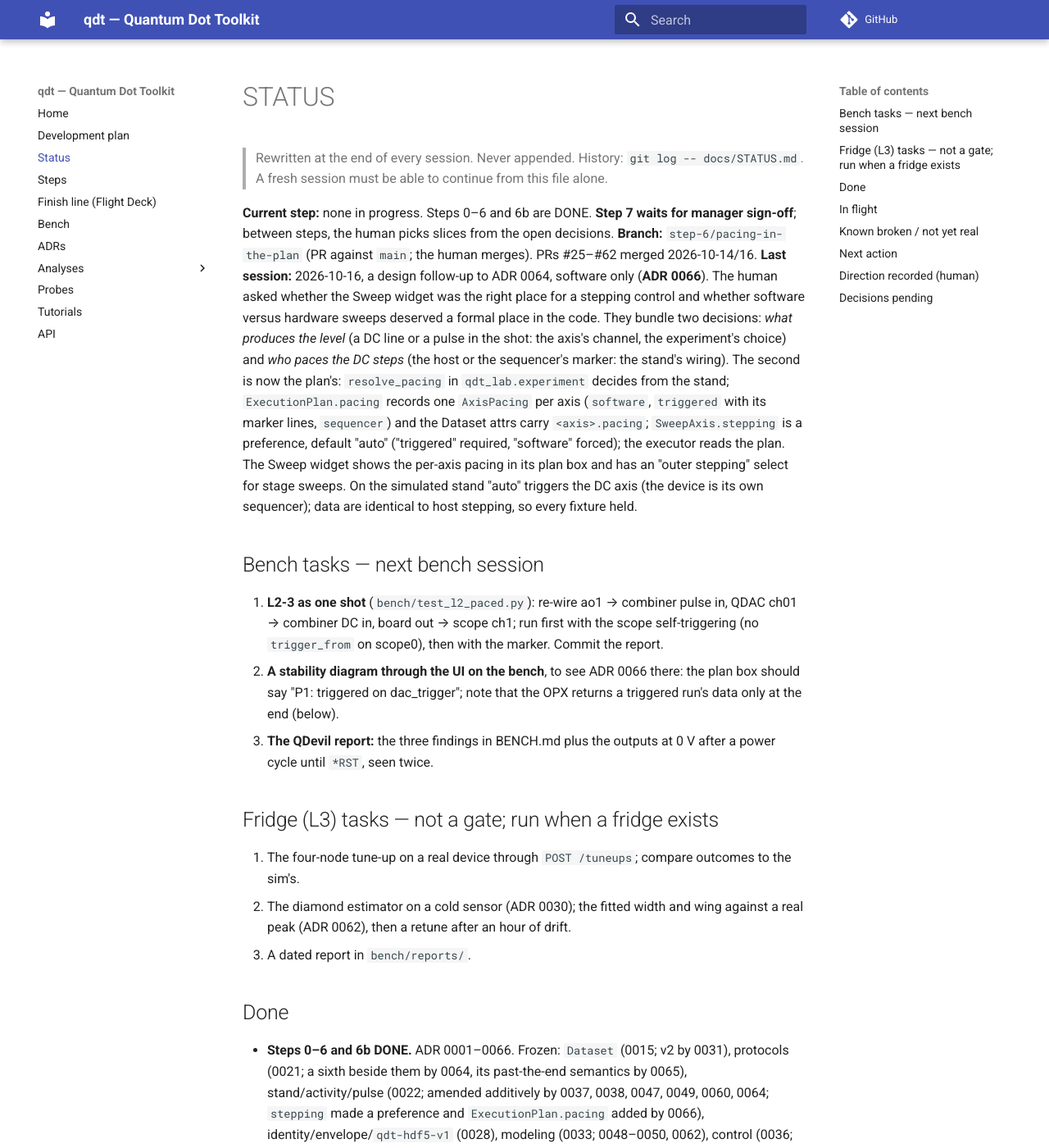
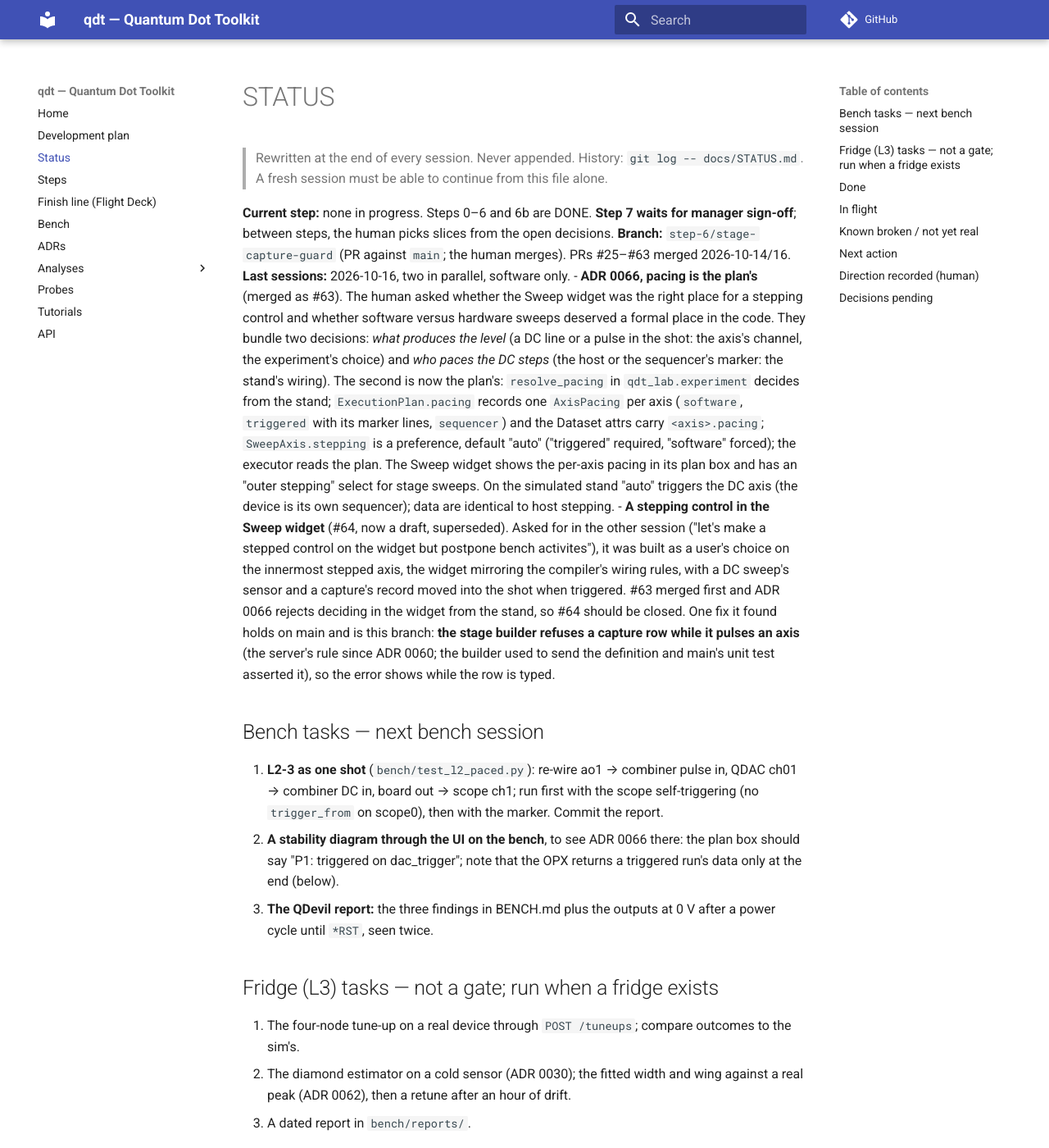
Before and after one commit to CowboyQuantum/qdt, an MkDocs documentation site: the page built from docs/STATUS.md, in a window 1280 px wide and 1400 px high. Shown: the whole window at 82% size. Built offline with MkDocs 1.6.1 and Material for MkDocs 9.7.7, drawn with Linux system fonts in a browser that asks for light colours; comment, search, counter and statistics services are not loaded; some of the changed text lies outside the part shown.

Commit message:
docs: STATUS rewritten — two parallel sessions (ADR 0066 merged; #64 superseded), the stage-capture guard, the readout choices left open
Co-Authored-By: Claude Opus 5.5 <noreply@anthropic.com>

```diff
--- a/docs/STATUS.md
+++ b/docs/STATUS.md
@@ -5,18 +5,25 @@
 
 **Current step:** none in progress. Steps 0–6 and 6b are DONE. **Step 7 waits for manager sign-off**; between
 steps, the human picks slices from the open decisions.
-**Branch:** `step-6/pacing-in-the-plan` (PR against `main`; the human merges). PRs #25–#62 merged 2026-10-14/16.
-**Last session:** 2026-10-16, a design follow-up to ADR 0064, software only (**ADR 0066**). The human asked
-whether the Sweep widget was the right place for a stepping control and whether software versus hardware
-sweeps deserved a formal place in the code. They bundle two decisions: *what produces the level* (a DC line
-or a pulse in the shot: the axis's channel, the experiment's choice) and *who paces the DC steps* (the host
-or the sequencer's marker: the stand's wiring). The second is now the plan's: `resolve_pacing` in
-`qdt_lab.experiment` decides from the stand; `ExecutionPlan.pacing` records one `AxisPacing` per axis
-(`software`, `triggered` with its marker lines, `sequencer`) and the Dataset attrs carry `<axis>.pacing`;
-`SweepAxis.stepping` is a preference, default "auto" ("triggered" required, "software" forced); the executor
-reads the plan. The Sweep widget shows the per-axis pacing in its plan box and has an "outer stepping"
-select for stage sweeps. On the simulated stand "auto" triggers the DC axis (the device is its own
-sequencer); data are identical to host stepping, so every fixture held.
+**Branch:** `step-6/stage-capture-guard` (PR against `main`; the human merges). PRs #25–#63 merged 2026-10-14/16.
+**Last sessions:** 2026-10-16, two in parallel, software only.
+- **ADR 0066, pacing is the plan's** (merged as #63). The human asked whether the Sweep widget was the right
+  place for a stepping control and whether software versus hardware sweeps deserved a formal place in the code.
+  They bundle two decisions: *what produces the level* (a DC line or a pulse in the shot: the axis's channel,
+  the experiment's choice) and *who paces the DC steps* (the host or the sequencer's marker: the stand's
+  wiring). The second is now the plan's: `resolve_pacing` in `qdt_lab.experiment` decides from the stand;
+  `ExecutionPlan.pacing` records one `AxisPacing` per axis (`software`, `triggered` with its marker lines,
+  `sequencer`) and the Dataset attrs carry `<axis>.pacing`; `SweepAxis.stepping` is a preference, default
+  "auto" ("triggered" required, "software" forced); the executor reads the plan. The Sweep widget shows the
+  per-axis pacing in its plan box and has an "outer stepping" select for stage sweeps. On the simulated stand
+  "auto" triggers the DC axis (the device is its own sequencer); data are identical to host stepping.
+- **A stepping control in the Sweep widget** (#64, now a draft, superseded). Asked for in the other session
+  ("let's make a stepped control on the widget but postpone bench activites"), it was built as a user's choice
+  on the innermost stepped axis, the widget mirroring the compiler's wiring rules, with a DC sweep's sensor and
+  a capture's record moved into the shot when triggered. #63 merged first and ADR 0066 rejects deciding in the
+  widget from the stand, so #64 should be closed. One fix it found holds on main and is this branch: **the stage
+  builder refuses a capture row while it pulses an axis** (the server's rule since ADR 0060; the builder used to
+  send the definition and main's unit test asserted it), so the error shows while the row is typed.
 
 ## Bench tasks — next bench session
 1. **L2-3 as one shot** (`bench/test_l2_paced.py`): re-wire ao1 → combiner pulse in, QDAC ch01 →
@@ -39,20 +46,30 @@ sequencer); data are identical to host stepping, so every fixture held.
   0037, 0038, 0047, 0049, 0060, 0064; `stepping` made a preference and `ExecutionPlan.pacing` added by 0066),
   identity/envelope/`qdt-hdf5-v1` (0028), modeling (0033; 0048–0050, 0062), control (0036; 0046, 0050,
   0057). Registry DDL v3 (0026, 0029, 0050).
-- **This session:** ADR 0066 (ADR 0064's status line marks the partial supersession); `resolve_pacing`;
+- **ADR 0066's session:** ADR 0066 (ADR 0064's status line marks the partial supersession); `resolve_pacing`;
   `AxisPacing` and `ExecutionPlan.pacing` with a consistency validator and `pacing_of` / `triggered_axis` /
   `program_axes` / `software_axes` (the definition's helpers moved to the plan); the compiler explains a
   once-per-point result on a host-stepped axis; the Sweep widget's plan box and stepping select; the Step 6
-  file's Probe 05 note that missed last session.
+  file's Probe 05 note.
+- **This branch:** `stageSweep` refuses a capture row (it always pulses an axis); `test/sequence.test.ts`'s
+  capture test checks the refusal instead of the definition the server refused.
 - **Packages:** `qdt-schemas`, `qdt-lab`, `qdt-sim`, `qdt-registry`, `qdt-analysis`, `qdt-tuning`,
   `qdt-server`, `qdt-telemetry`, `apps/flightdeck`.
 - 442 Python tests (+5 Postgres-parametrized), 4 skipped, 38 hardware-only in `packages/`, 18
   hardware-only in `bench/`; Flight Deck 127 unit tests and 13 e2e.
 
 ## In flight
-- Nothing uncommitted. PR for `step-6/pacing-in-the-plan` awaits the human.
+- Nothing uncommitted. PR for `step-6/stage-capture-guard` awaits the human; **#64 is a superseded draft to close**.
 
 ## Known broken / not yet real
+- **The Sweep widget cannot build a triggered DC × DC map or a staircase.** Under ADR 0066 a triggered axis
+  needs its readout in the shot, and only the stage kind has a shot, always with a pulsed axis. The useful
+  remainder of #64 is a *readout* choice, not a pacing one: "read in the shot" for a DC sweep (the sequencer
+  integrates the sensor in a one-measure shot) and "record in the shot" for a capture (a capture op from its
+  marker, then a pacing wait); "auto" pacing would then trigger them on a wired stand. #64's builders for both
+  can be reused if the human wants this.
+- **The widget builds no stage without a pulsed axis**, so the Pulse widget's capture row is refused in a stage
+  sweep (now with a message); a stimulus plus a capture per point (L2-3 as one shot) is posted by hand.
 - **On the OPX a triggered run's data arrive when the program ends** (the driver fetches once), so with
   "auto" a bench stability diagram's live view fills at the end instead of row by row. "software" in the
   Sweep widget is the override; streaming per row in the driver is the fix.
@@ -80,11 +97,13 @@ sequencer); data are identical to host stepping, so every fixture held.
   Windows pnpm via `corepack pnpm`.
 
 ## Next action
-**Human:** merge the PR; name the next slice. Candidates: the OPX streaming a triggered run per row (it
-matters now that "auto" triggers on the bench); one transfer for all scope segments; a stage result once
-per point with no stage axis; the bench tasks above; a second OPX pulse line; an OPX-ADC capture; how a
-sense range is declared; a rest level at a sweep's end; a `tuneups`/`stand_state` table; resume and
-parallel branches. Step 7 when sign-off arrives.
+**Human:** merge this PR and close #64. Then say whether the Sweep widget should get the readout choices
+("read in the shot" for a DC sweep, "record in the shot" for a capture) so that "auto" pacing can trigger a DC
+map and a staircase built in the UI; or name another slice. Candidates: the OPX streaming a triggered run per
+row (it matters now that "auto" triggers on the bench); one transfer for all scope segments; a stage result
+once per point with no stage axis; the bench tasks above; a second OPX pulse line; an OPX-ADC capture; how a
+sense range is declared; a rest level at a sweep's end; a `tuneups`/`stand_state` table; resume and parallel
+branches. Step 7 when sign-off arrives.
 
 ## Direction recorded (human)
 - **2026-10-13:** web app end state. Curated analyses only. The control path came before the drivers
@@ -117,10 +136,11 @@ parallel branches. Step 7 when sign-off arrives.
   to run that probe"; at the bench: "run the probe"; the digital I/O adapter screwed on; the QDAC's trigger moved
   to the right port (ADR 0065); on the stepping control: "Is this the right place to put this? I'm wondering if
   it's worth formalizing a software sweep versus a hardware sweep in the code", then **"do this"** to the
-  recommendation that the stand decides and the plan records it (ADR 0066).
+  recommendation that the stand decides and the plan records it (ADR 0066); in a parallel session, "let's make a
+  stepped control on the widget but postpone bench activites" (#64, superseded by ADR 0066 before review).
 
 ## Decisions pending
-- **What follows** (the candidates above).
+- **What follows** (the candidates above), including the readout choices for DC and capture sweeps.
 - Deliverable 4's defaults, taken: readback null (not omitted); the limit a browser setting. Say if either changes.
 - Step 6b's Open decisions (its file): layout as a schema object; the script sandbox; the release mirror's
   first widgets; themes per browser or in the registry.
```
